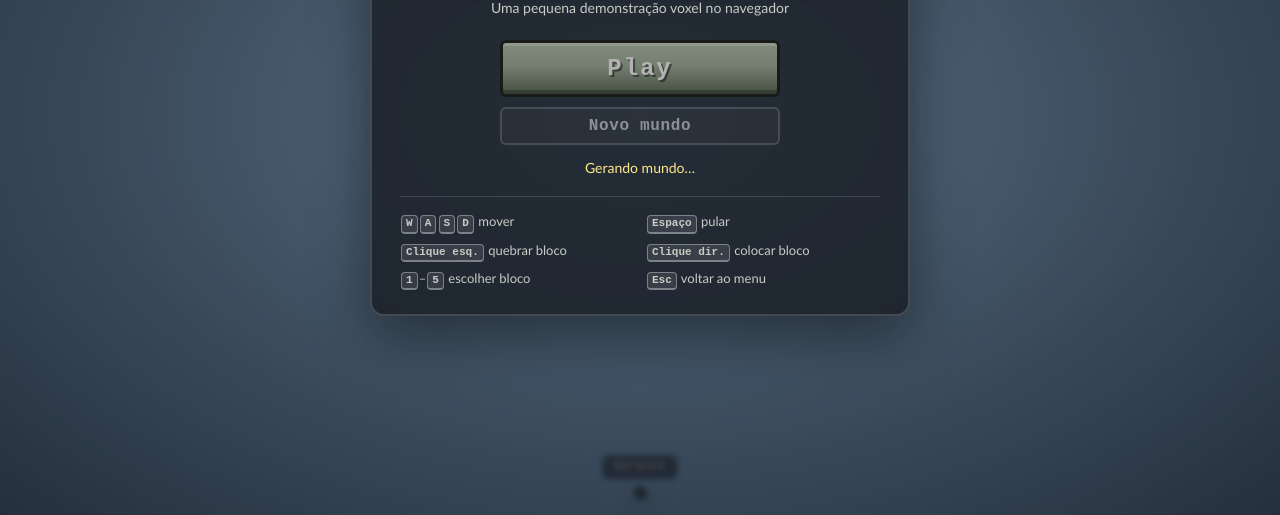
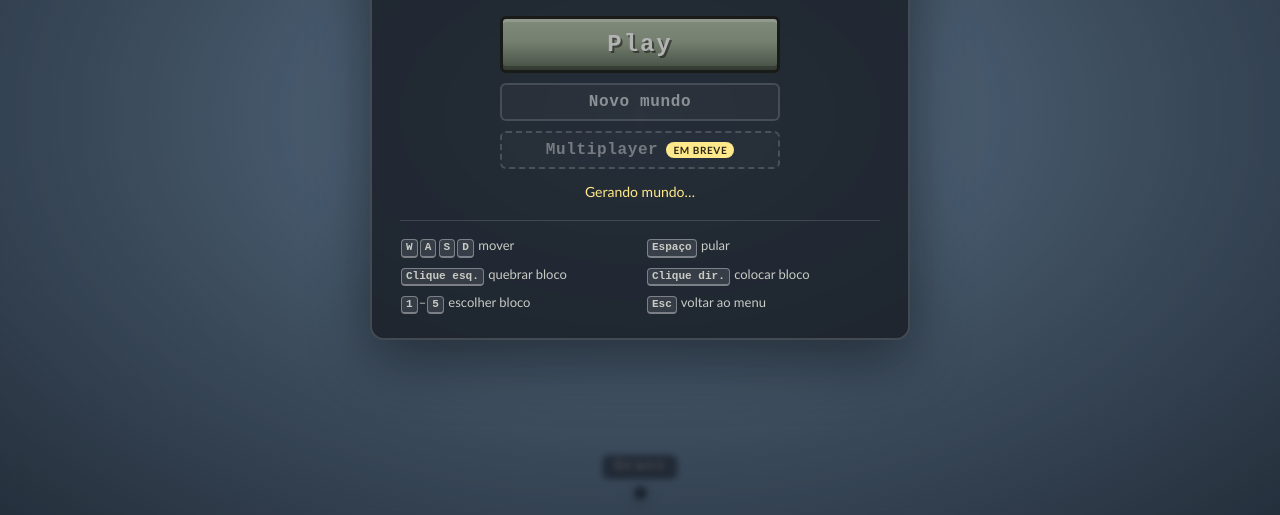
Before and after one commit to aleksanderpalamar/voxterra, a website: page index.html in a window 1280 px wide. Shown: the part 285-800 px from the top of the page. Drawn offline with nearby package versions, Linux system fonts and the light colour scheme.

Commit message:
Adiciona botão de multiplayer desabilitado com etiqueta Em breve
O menu ganha um botão "Multiplayer" esmaecido, tracejado e não
clicável (disabled e aria-disabled), com a etiqueta "Em breve".
Não há comportamento associado; um teste garante que o botão
continua desabilitado no HTML.

Co-Authored-By: Claude Opus 5.5 <noreply@anthropic.com>

```diff
--- a/index.html
+++ b/index.html
@@ -44,6 +44,9 @@
       <p class="menu-subtitle">Uma pequena demonstração voxel no navegador</p>
       <button id="play-button" class="play-button" type="button" disabled>Play</button>
       <button id="new-world-button" class="secondary-button" type="button" disabled>Novo mundo</button>
+      <button id="multiplayer-button" class="secondary-button coming-soon" type="button" disabled aria-disabled="true" title="Em breve">
+        Multiplayer <span class="soon-tag">Em breve</span>
+      </button>
       <p id="start-status" class="menu-status">Carregando…</p>
       <ul class="menu-controls">
         <li><kbd>W</kbd><kbd>A</kbd><kbd>S</kbd><kbd>D</kbd> mover</li>
--- a/styles/menu.css
+++ b/styles/menu.css
@@ -110,6 +110,34 @@
   outline-offset: 3px;
 }
 
+.coming-soon {
+  display: flex;
+  align-items: center;
+  justify-content: center;
+  gap: 8px;
+}
+
+.coming-soon:disabled {
+  opacity: 1;
+  border-style: dashed;
+  border-color: rgba(255, 255, 255, 0.16);
+  background: rgba(255, 255, 255, 0.02);
+  color: rgba(244, 244, 240, 0.38);
+  cursor: not-allowed;
+}
+
+.soon-tag {
+  padding: 2px 7px;
+  border-radius: 999px;
+  background: #ffe98a;
+  color: #2b2716;
+  font-family: var(--ui-font);
+  font-size: 10px;
+  font-weight: 800;
+  letter-spacing: 0.06em;
+  text-transform: uppercase;
+}
+
 .menu-status {
   min-height: 1.4em;
   margin: 14px 0 18px;
```
Also changed, not shown: tests/menuMarkup.test.js (added, +21 -0 lines).
